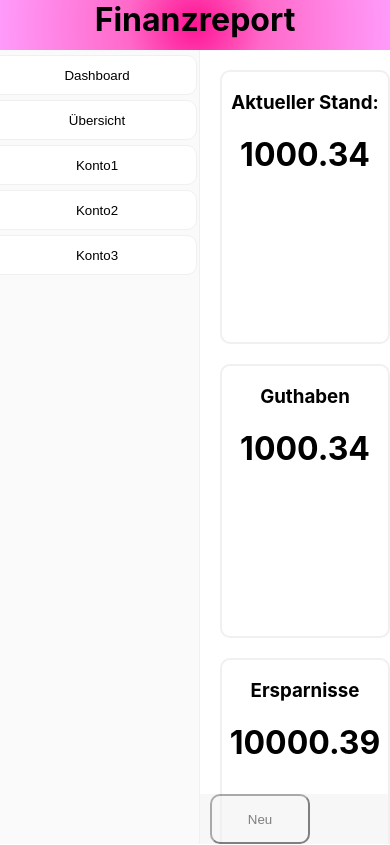
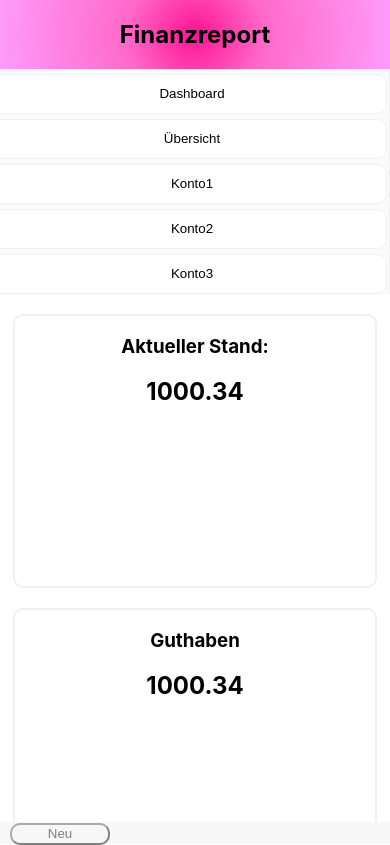
Before and after one commit to Infpowertower/finanzreport_web, a React (Create React App) app: page / in a window 390 px wide. Built offline with nearby package versions, Linux system fonts and the light colour scheme.

Commit message:
Responsive design - moved to CSS Grids - small html changes

```diff
--- a/src/App.css
+++ b/src/App.css
@@ -1,20 +1,38 @@
+.html {
+    font-size: 62.5%;
+}
+
+.body {
+    margin: 0;
+    font-family: Arial, Helvetica, sans-serif;
+    font-size: 1.1em;
+    line-height: 1.5;
+}
+
 .App {
-    position: fixed;
-    padding: 0;
-    margin: 0;
+    display: grid;
+    grid-template-columns: auto;
+    grid-template-rows: auto;
+    grid-template-areas:
+            "navbar"
+            "menu"
+            "app"
+            "buttons";
+    min-width: 360px;
+    height: 100vh;
+}
 
-    top: 0;
-    left: 0;
+@media screen and (min-width: 580px) {
+    .App {
+        display: grid;
+        grid-template-columns: 200px auto;
+        grid-template-rows: 50px auto 50px;
+        grid-template-areas:
+                "navbar navbar"
+                "menu app"
+                "menu buttons";
 
-    height: 100%;
-    width: 100%;
-    display: grid;
-    grid-template-columns: 200px auto;
-    grid-template-rows: 50px auto 50px;
-    grid-template-areas:
-            "navbar navbar"
-            "menu app"
-            "menu app";
+    }
 }
 
 .NavBar {
@@ -24,24 +42,47 @@
     padding: 0;
     margin: 0;
     text-align: center;
+    //line-height: 100%;
 }
 
-.NavBar h1 {
-    margin-top: 0;
-    padding: 0;
+.NavBar > h1 {
+
 }
 
 .Dashboard {
     background-color: white;
     grid-area: app;
-    //display: grid;
-    //grid-template-columns: repeat(3, 480px);
-    //grid-template-rows: repeat(4, 270px);
-    //grid-gap: 20px;
-    display: flex;
-    flex-wrap: wrap;
+    display: grid;
+    grid-template-columns: 1fr;
+    grid-template-rows: 1fr;
+    grid-row-gap: 20px;
     justify-content: center;
     overflow: auto;
+    padding-top: 20px;
+}
+
+@media screen and (min-width: 1060px) {
+    .Dashboard {
+        display: grid;
+        grid-template-columns: repeat(2, 1fr);
+        grid-template-rows: 1fr;
+    }
+}
+
+@media screen and (min-width: 1440px) {
+    .Dashboard {
+        display: grid;
+        grid-template-columns: repeat(3, 1fr);
+        grid-template-rows: 1fr;
+    }
+}
+
+@media screen and (min-width: 1820px) {
+    .Dashboard {
+        display: grid;
+        grid-template-columns: repeat(4, 1fr);
+        grid-template-rows: 1fr;
+    }
 }
 
 .Menu {
@@ -49,9 +90,14 @@
     border-right: 1px solid #F0F0F0;
     grid-area: menu;
     text-align: center;
+    position: sticky;
+    z-index: 1;
+    max-height: 100vh;
+    top: 0;
 }
 
 .MenuButton {
+    border: unset;
     border: none;
     border: 1px solid #F0F0F0;
     border-bottom-right-radius: 10px;
@@ -67,7 +113,6 @@
 .MenuButton:hover {
     background: #ff1493;
     background: linear-gradient(to right, #ff1493 0%, #ff69C9 20%, #ffffff 100%);
-    //background: radial-gradient(circle, #ff1493 0%, #ff69C9 20%, #ffffff 100%);
     color: white;
 }
 
@@ -77,27 +122,26 @@
     border-radius: 10px;
     text-align: center;
     padding: auto;
-    //float: left;
     height: 270px;
-    width: 480px;
-    margin-top: 20px;
-    margin-left: 20px;
+    width: 360px;
+    justify-content: center;
+    margin: auto;
 }
 
 .ButtonBar {
-    position: absolute;
+    grid-area: buttons;
+    position: sticky;
     background-color: #F0F0F0;
     opacity: 0.5;
     bottom: 0;
-    left: 200px;
-    height: 50px;
     width: 100%;
+    display: inline;
 }
 
 .BottomButton {
-    float: left;
     margin-left: 10px;
-    height: 50px;
+    height: 100%;
     width: 100px;
     border-radius: 10px;
+    z-index: 1;
 }
--- a/src/App.js
+++ b/src/App.js
@@ -6,9 +6,9 @@ import './App.css';
 class NavBar extends Component {
     render() {
         return (
-            <div className='NavBar'>
-                <span><h1>Finanzreport</h1></span>
-            </div>
+            <section className='NavBar'>
+                <h1>Finanzreport</h1>
+            </section>
         )
     }
 }
@@ -16,19 +16,16 @@ class NavBar extends Component {
 class Dashboard extends Component {
     render() {
         return (
-            <div className='Dashboard'>
+            <section className='Dashboard'>
                 <Panel title={'Aktueller Stand:'} value={1000.34} />
                 <Panel title={'Guthaben'} value={1000.34} />
                 <Panel title={'Ersparnisse'} value={10000.39} />
                 <Panel title={'Bilanz aktueller Monat'} value={-234.23}/>
                 <Panel />
                 <Panel />
-                <Panel />
-                <Panel />
-                <Panel />
-                <Panel />
-                <Panel />
-            </div>
+
+
+            </section>
         )
     }
 }
@@ -36,7 +33,7 @@ class Dashboard extends Component {
 class Menu extends Component {
     render() {
         return (
-            <div className='Menu'>
+            <section className='Menu'>
                 <MenuButton name={'Dashboard'}/>
                 <MenuButton name={'Übersicht'}/>
                 <MenuButton name={'Konto1'} />
@@ -44,7 +41,7 @@ class Menu extends Component {
                 <MenuButton name={'Konto3'} />
 
 
-            </div>
+            </section>
         )
     }
 }
```
